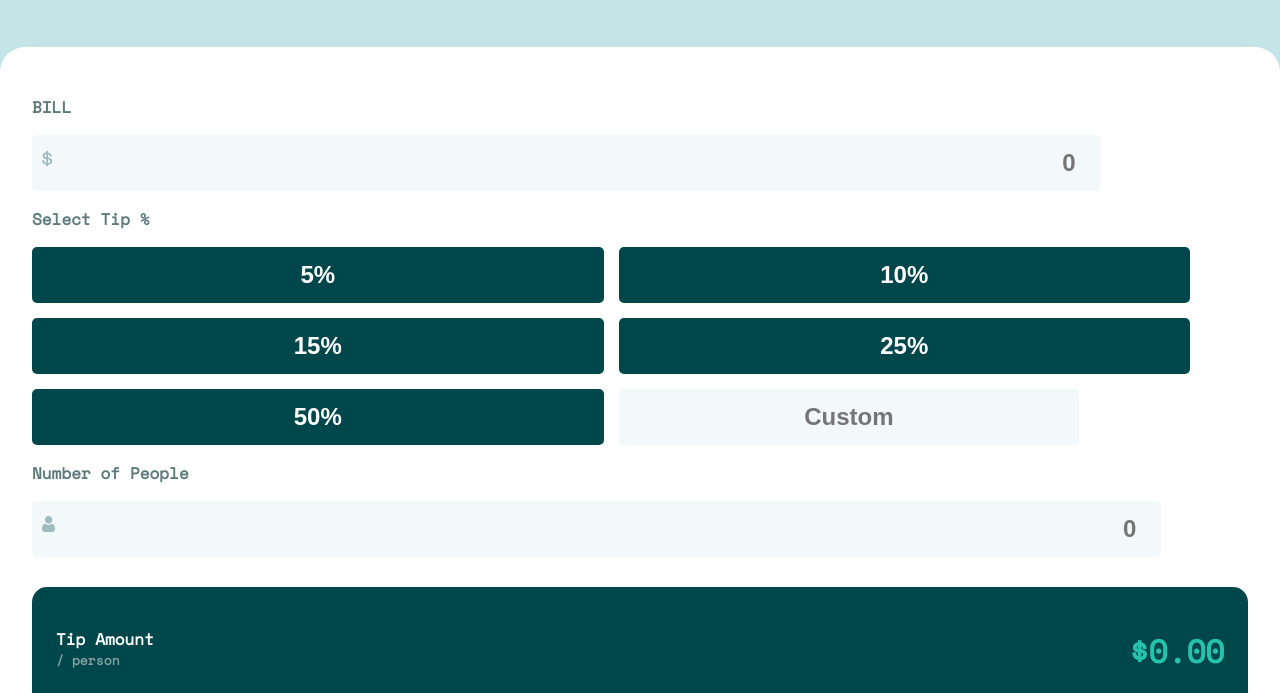
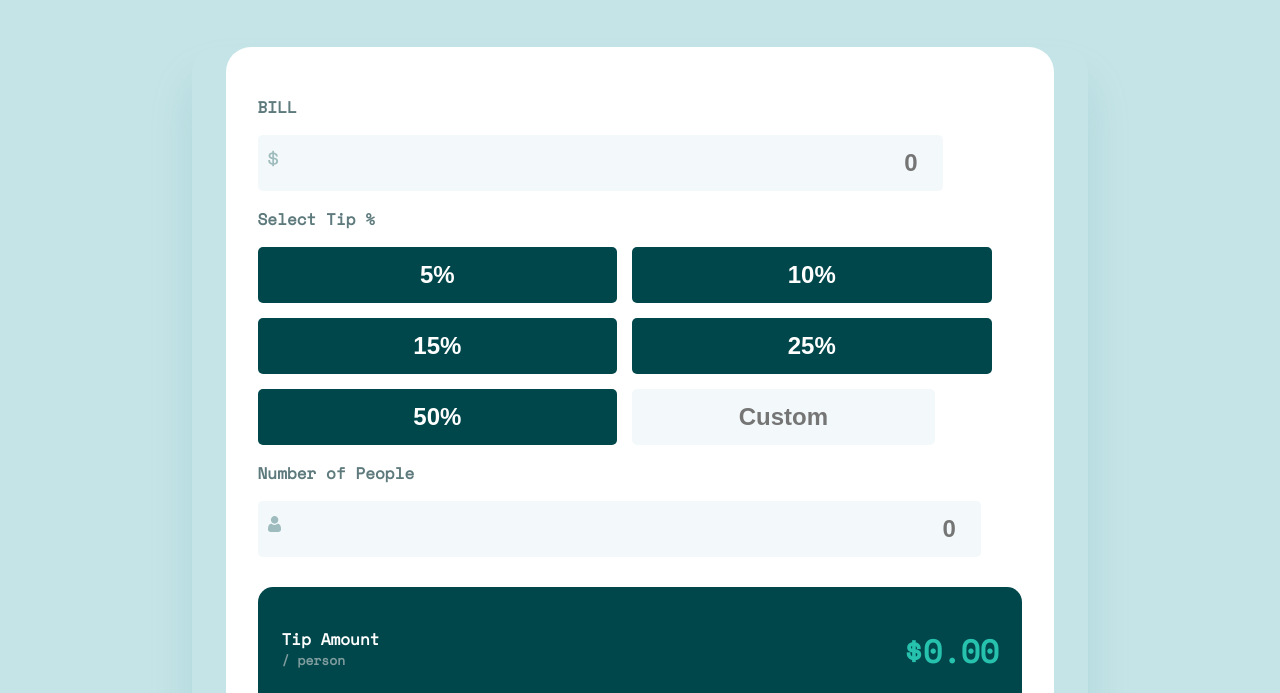
Before and after one commit to teonateona12/Tip-calculator, a plain HTML site: page index.html in a window 1280 px wide. Shown: the part 107-800 px from the top of the page. Drawn offline with nearby package versions, Linux system fonts and the light colour scheme.

Commit message:
Responsive changing

```diff
--- a/style.css
+++ b/style.css
@@ -16,6 +16,8 @@ body {
   border-radius: 25px 25px 0px 0px;
   display: flex;
   flex-direction: column;
+
+
 }
 .container {
   padding: 32px;
@@ -172,6 +174,16 @@ body {
   border: none;
 }
 
+@media screen and (min-width:700px) {
+  .main{
+    display: flex;
+    justify-content: center;
+    align-items: center;
+    width: 70%;
+    margin: auto;
+  }
+}
+
 @media screen and (min-width: 1440px) {
   .logo {
     padding: 163px;
@@ -215,5 +227,7 @@ body {
     display: flex;
     justify-content: center;
     align-items: center;
+    width: 100%;
+    margin: auto;
   }
 }
```
